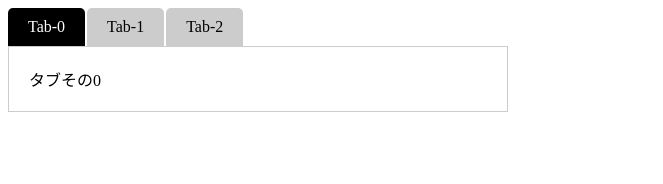
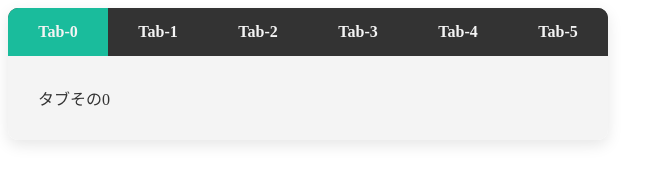
Before and after one commit to Daisuke-c4b/W6-TabUI, a plain HTML site: page index.html in a window 1280 px wide. Shown: the whole page, without its empty margins (0-663 px from the left). Drawn offline with Linux system fonts and the light colour scheme.

Commit message:
デザインアレンジ

```diff
--- a/index.html
+++ b/index.html
@@ -13,11 +13,17 @@
         <a href="" class="tab-nav-item is-active" data-nav="0">Tab-0</a>
         <a href="" class="tab-nav-item" data-nav="1">Tab-1</a>
         <a href="" class="tab-nav-item" data-nav="2">Tab-2</a>
+        <a href="" class="tab-nav-item" data-nav="3">Tab-3</a>
+        <a href="" class="tab-nav-item" data-nav="4">Tab-4</a>
+        <a href="" class="tab-nav-item" data-nav="5">Tab-5</a>
       </div>
       <div class="tab-contents">
         <div class="tab-contents-item" data-content="0">タブその0</div>
         <div class="tab-contents-item" data-content="1">タブその1</div>
         <div class="tab-contents-item" data-content="2">タブその2</div>
+        <div class="tab-contents-item" data-content="3">タブその3</div>
+        <div class="tab-contents-item" data-content="4">タブその4</div>
+        <div class="tab-contents-item" data-content="5">タブその5</div>
       </div>
     </div>
     <script src="./tab.js"></script>
--- a/tab.css
+++ b/tab.css
@@ -1,25 +1,48 @@
+:root {
+  --main-color: #1abc9c;
+  --dark-color: #333;
+  --light-color: #f4f4f4;
+}
+
 .tab {
-  width: 500px;
+  width: 600px;
+  border-radius: 10px;
+  overflow: hidden;
+  box-shadow: 0px 5px 15px rgba(0,0,0,0.1);
 }
+
 .tab-nav {
   display: flex;
+  background-color: var(--dark-color);
 }
+
 .tab-nav-item {
-  margin-right: 2px;
-  background: #ccc;
-  color: #000;
-  padding: 10px 20px;
+  flex-grow: 1;
+  text-align: center;
+  padding: 15px 20px;
+  background-color: var(--dark-color);
+  color: var(--light-color);
   text-decoration: none;
-  border-radius: 5px 5px 0 0;
+  font-weight: bold;
+  transition: background-color 0.3s ease;
 }
+
+.tab-nav-item:hover {
+  background-color: var(--main-color);
+  cursor: pointer;
+}
+
 .tab-nav-item.is-active {
-  background: #000;
-  color: #fff;
+  background-color: var(--main-color);
 }
+
 .tab-contents {
-  border: 1px solid #ccc;
-  padding: 20px;
+  border: none;
+  padding: 30px;
+  background-color: var(--light-color);
+  color: var(--dark-color);
 }
+
 .tab-contents-item {
   display: none;
 }
```
